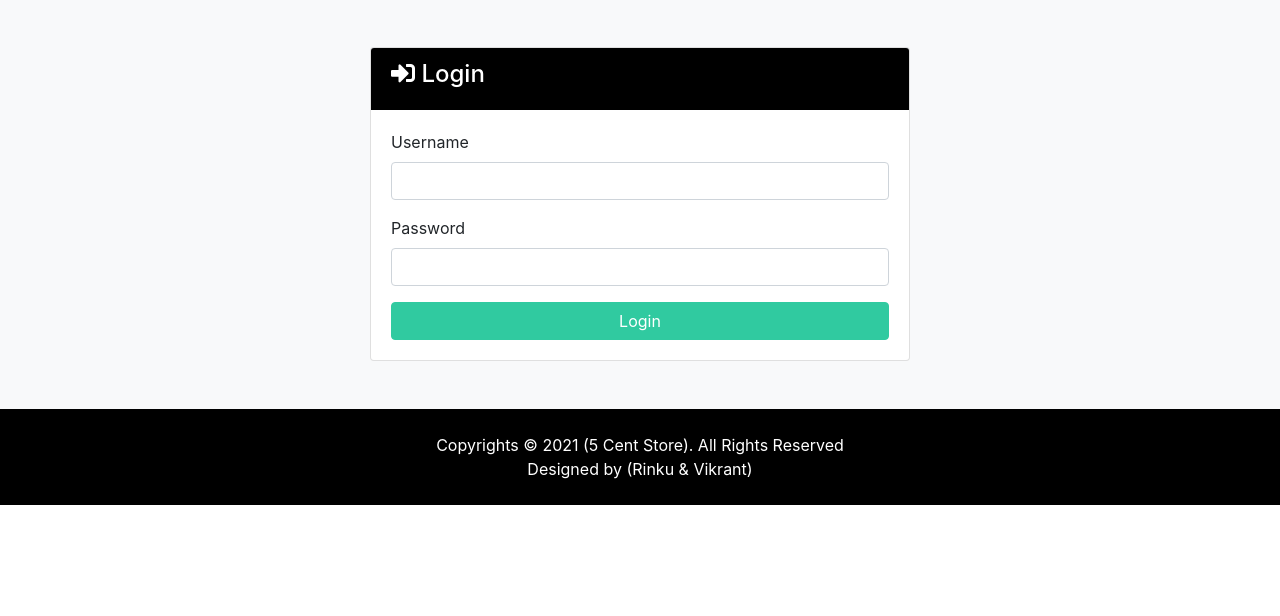
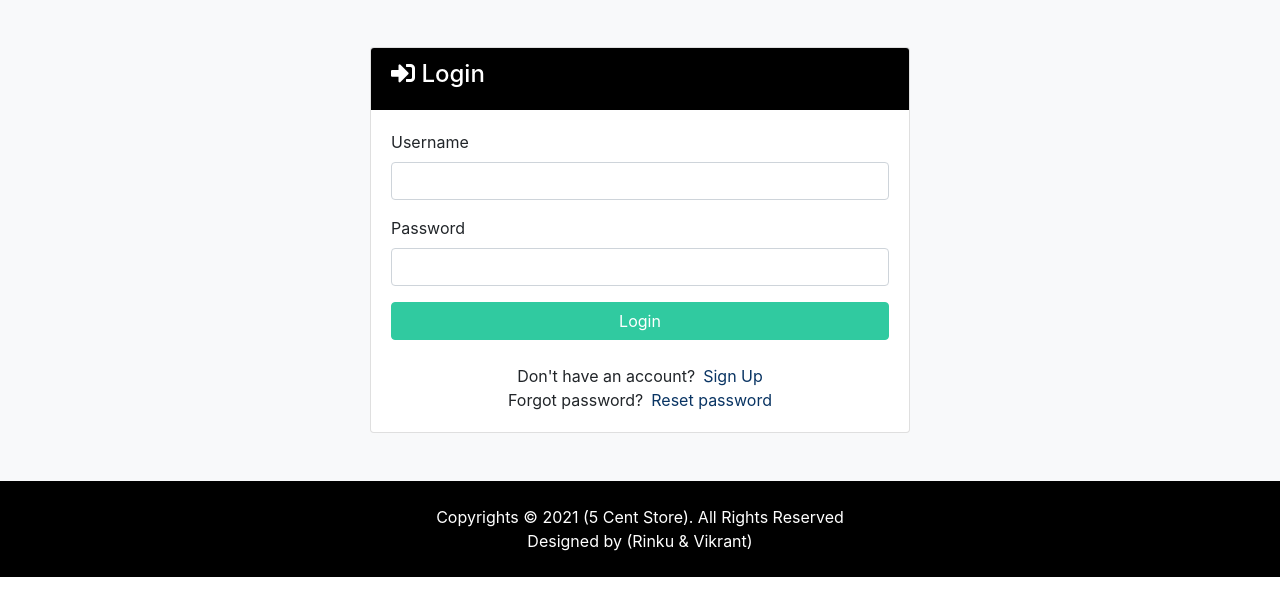
Before and after one commit to Rinku97/5_Cent_Store, a Django app: page /accounts/login/ in a window 1280 px wide. Shown: the part 107-723 px from the top of the page. Run offline with Django 3.2, Linux system fonts and the light colour scheme; some libraries are stand-ins or nearby versions.

Commit message:
added forget password and sign up feature

```diff
--- a/Store/urls.py
+++ b/Store/urls.py
@@ -17,6 +17,7 @@ from django.contrib import admin
 from django.urls import path, include
 from django.conf.urls.static import static
 from django.conf import settings
+from django.contrib.auth import views as auth_views
 
 urlpatterns = [
     path('admin/', admin.site.urls),
@@ -24,4 +25,12 @@ urlpatterns = [
     path('listings/', include('listing_app.urls')),
     path('accounts/', include('accounts_app.urls')),
     path('contact/', include('inquiry_app.urls')),
+    path('reset_password/', auth_views.PasswordResetView.as_view(), name='reset_password'),
+
+    path('reset_password_sent/', auth_views.PasswordResetDoneView.as_view(), name='password_reset_done'),
+
+    path('reset/<uidb64>/<token>/', auth_views.PasswordResetConfirmView.as_view(), name='password_reset_confirm'),
+
+    path('reset_password_complete/', auth_views.PasswordResetCompleteView.as_view(), name='password_reset_complete'),
+
 ] + static(settings.MEDIA_URL, document_root = settings.MEDIA_ROOT)
--- a/listing_app/models.py
+++ b/listing_app/models.py
@@ -14,7 +14,7 @@ class Listing(models.Model):
     zipcode = models.CharField(max_length=20)
     description = models.TextField(blank=True)
     price = models.IntegerField()
-    photo_main = models.ImageField(upload_to='photos/%Y/%m/%d/')   # photos/%Y/%m/%d/ -> (means photos/Year/Month/Date)
+    photo_main = models.ImageField(upload_to='photos/%Y/%m/%d/')  # photos/%Y/%m/%d/ -> (means photos/Year/Month/Date)
     photo_1 = models.ImageField(upload_to='photos/%Y/%m/%d/', blank=True)
     photo_2 = models.ImageField(upload_to='photos/%Y/%m/%d/', blank=True)
     photo_3 = models.ImageField(upload_to='photos/%Y/%m/%d/', blank=True)
--- a/listing_app/views.py
+++ b/listing_app/views.py
@@ -1,3 +1,4 @@
+from django.contrib import messages
 from django.contrib.auth.decorators import login_required
 from django.shortcuts import render, get_object_or_404, redirect
 from .models import Listing
--- a/secret_key.py
+++ /dev/null
@@ -1 +0,0 @@
-SECRET_KEY = 'jte+-n@8buajsh%2vj&gdj+6(sy(-p&v-(=ds5(lu-49#%j3v$'
--- a/templates/accounts_app/login.html
+++ b/templates/accounts_app/login.html
@@ -24,7 +24,16 @@
                   <input type="password" name="password" class="form-control" required>
                 </div>
 
-                <input type="submit" value="Login" class="btn btn-secondary btn-block">
+                <input type="submit" value="Login" class="btn btn-secondary btn-block"><br>
+
+                <div class="d-flex justify-content-center links">
+						Don't have an account? <a href="{% url 'register' %}" class="ml-2">Sign Up</a>
+                </div>
+
+
+                <div class="d-flex justify-content-center links">
+						Forgot password? <a href="{% url 'reset_password' %}" class="ml-2">Reset password</a>
+                </div>
               </form>
             </div>
           </div>
```
Also changed, not shown: media/photos/2021/03/13/image.jpg (added), media/photos/2021/03/13/unnamed.jpg (added).
